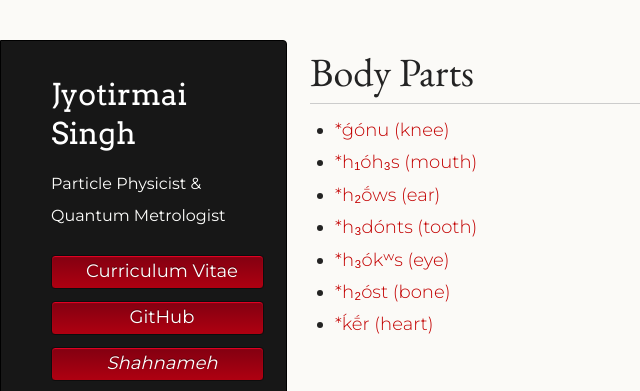
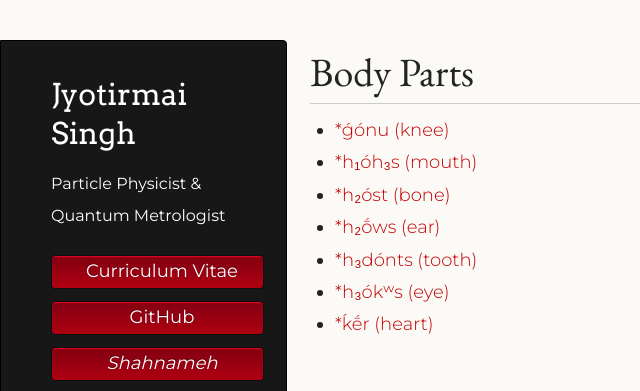
Before and after one commit to joe-singh/joe-singh.github.io, a Jekyll site: the page built from dictionary/body/title.md, in a window 1280 px wide. Shown: the top 391 px of the page, without its empty margins (0-640 px from the left). Built offline with Jekyll 4.4.1, drawn with Linux system fonts in a browser that asks for light colours; some web fonts are replaced.

Commit message:
fix ordeR

```diff
--- a/dictionary/body/title.md
+++ b/dictionary/body/title.md
@@ -14,10 +14,10 @@ There should be whitespace between paragraphs. We recommend including a README,
 
 * [\*ǵónu (knee)](./knee.md)
 * [\*h₁óh₃s (mouth)](./mouth.md)
+* [\*h₂óst (bone)](./bone.md)
 * [\*h₂ṓws (ear)](./ear.md)
 * [\*h₃dónts (tooth)](./tooth.md)
 * [\*h₃ókʷs (eye)](./eye.md)
-* [\*h₂óst (bone)](./bone.md)
 * [\*ḱḗr (heart)](./heart.md)
 
 <!---
```
